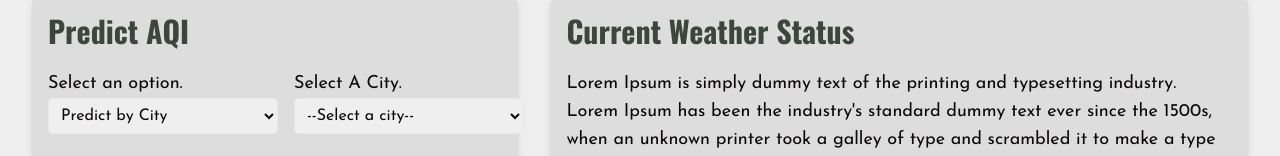
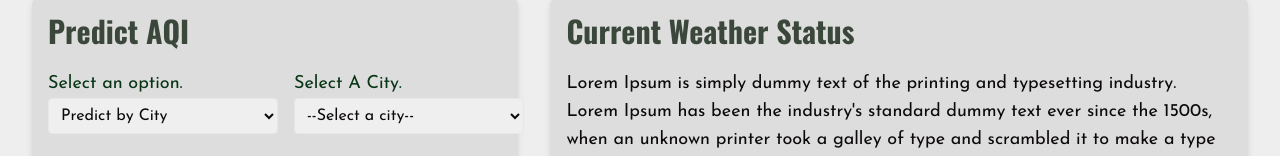
Before and after one commit to fromjyce/AeroSense-AI-Driven-Air-Quality-Prediction, a Next.js app in the folder frontend/: page / in a window 1280 px wide. Shown: the part 619-775 px from the top of the page. Built offline with nearby package versions, Linux system fonts and the light colour scheme; a web font is replaced by a local one.

Commit message:
modified

```diff
--- a/frontend/app/globals.css
+++ b/frontend/app/globals.css
@@ -8,7 +8,9 @@
   --second-white: #DDDDDD;
   --sage: #B7B78A;
   --green: #658864;
+  --another-green: #408955;
   --dark-green: #3A473A;
+  --another-dark-green: #073414;
 }
 
 @media (prefers-color-scheme: dark) {
@@ -54,6 +56,7 @@ body {
 .josefin_sans_dropdowns {
   font-family: var(--font-josefin-sans);
   margin-bottom: -8px;
+  color: var(--another-dark-green);
 }
 
 .dela_gothic_one {
```
